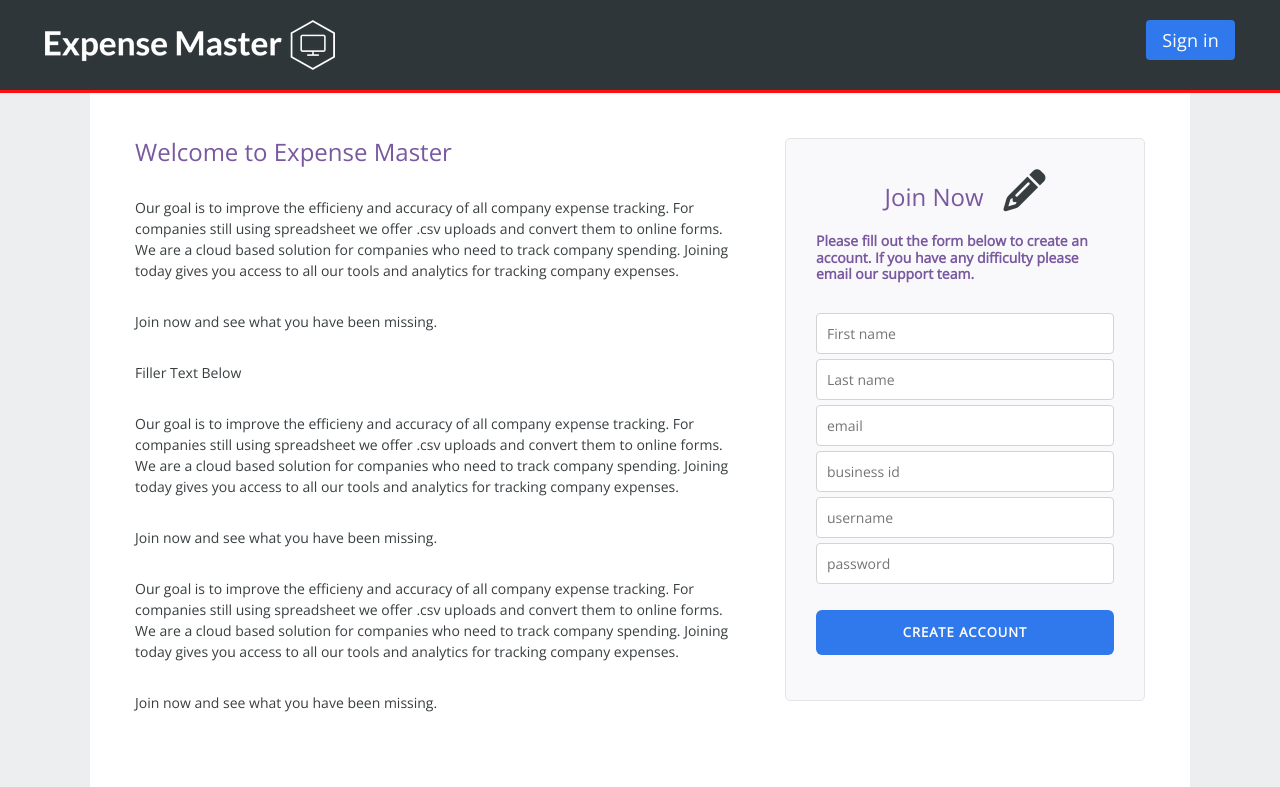
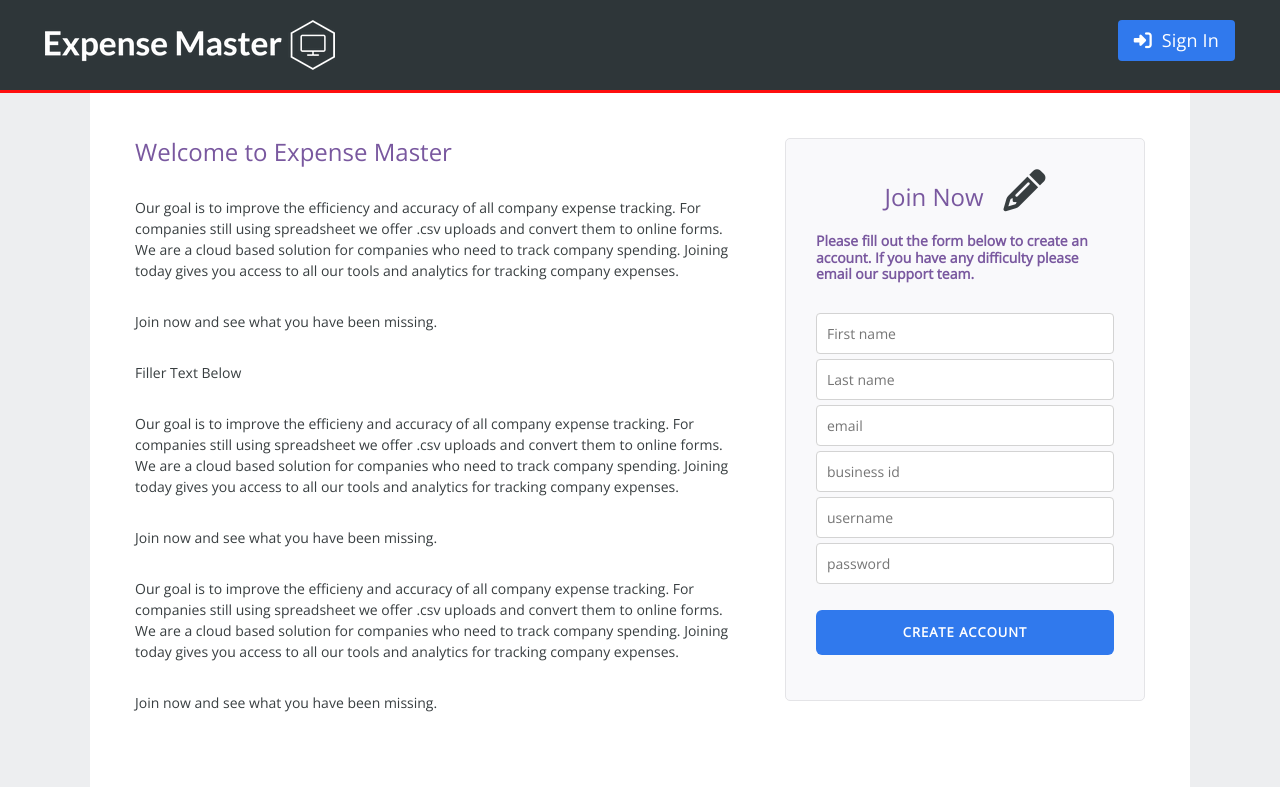
Before and after one commit to smweathe/CSE-CIT-480_Expense_Project, a PHP site: page /ExpenseMaster/ in a window 1280 px wide. Shown: the top 787 px of the page. Run offline with PHP 8.4, Linux system fonts and the light colour scheme; some libraries are stand-ins or nearby versions.

Commit message:
Update index.php

```diff
--- a/index.php
+++ b/index.php
@@ -6,6 +6,7 @@
 	}elseif (strpos($url,'error=username')!==false){
 		echo "Username already exists. Please choose another.";
 	}
+
 ?>
 
 <!DOCTYPE html>
@@ -29,7 +30,7 @@
         <a class="header-logo" href="./index.php"></a>
         <div class="header-login">
 			<!-- Login Redirect to a page at # -->
-			<a class="btn btn-sm btn-alt" href="./login.php">Sign in</a>
+			<a class="btn btn-sm btn-alt" href="./login.php"><i class="fa fa-sign-in" aria-hidden="true"></i>&nbsp; Sign In</a>
 			<!-- Logout Redirect to a page at #
 			<a class="btn btn-sm btn-alt" href="#">Log Out</a>-->
         </div>
@@ -37,7 +38,7 @@
       <div class="signup-content">
         <div class="benefits page-body">
           <h3>Welcome to Expense Master</h3>
-          <p>Our goal is to improve the efficieny and accuracy of all company expense tracking.
+          <p>Our goal is to improve the efficiency and accuracy of all company expense tracking.
           For companies still using spreadsheet we offer .csv uploads and convert them to online forms.
           We are a cloud based solution for companies who need to track company spending.
           Joining today gives you access to all our tools and analytics for tracking company expenses.</p>
```
